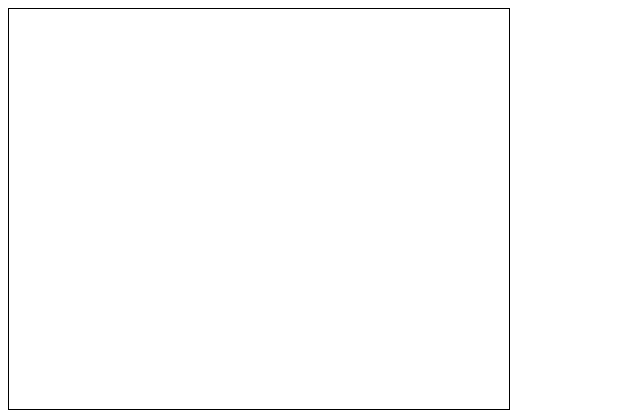
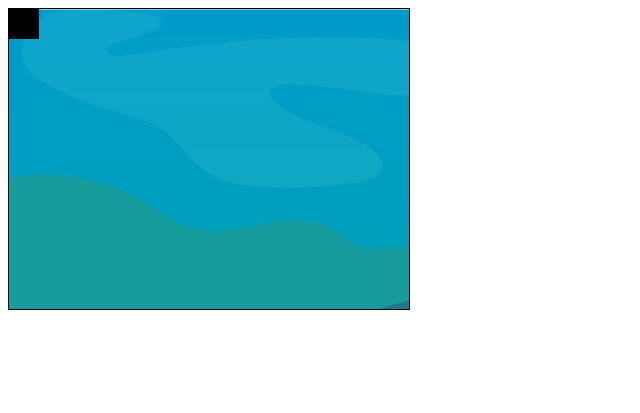
Before and after one commit to iainplimmer/box, a website: page index.html in a window 1280 px wide. Shown: the whole page, without its empty margins (0-640 px from the left). Drawn offline with Linux system fonts and the light colour scheme.

Commit message:
Basic movement and starting assets checked in before i add platforms.

```diff
--- a/index.html
+++ b/index.html
@@ -1,5 +1,6 @@
 <html>
     <head>
+        <title>Box!</title>
         <script src="./src/box.js"></script>
         <script>
             window.onload = function () {
--- a/src/box.js
+++ b/src/box.js
@@ -1,27 +1,25 @@
+
 var Box = (function() {
 
-    //  Set our constants first for the game rate and window size......
-    const refreshRateInMilliseconds = 5;
-    const canvasWidth = 500;
-    const canvasHeight = 400;
-    const leftKey = 122;    // Z
-    const righttKey = 109;  // M
+    //  Set our constants first for the game canvas size and the backgound image.
+    const CANVAS_WIDTH = 400;
+    const CANVAS_HEIGHT = 300;
 
-    //  Finally, create any common variables that are needed here that are shared thoughout the game, these are
-    //  named in uppercase so that they are more visible, i'm not just passing around functions at the moment
+    var BACKGROUND_IMAGE = new Image();
+    BACKGROUND_IMAGE.src = '/assets/background_night.jpg'; // Taken from a free site. Needs replacing!
+
+    //  Then, create any common variables that are needed here that are shared thoughout the game
     var CANVAS;
     var CTX;
-    var PLAYER;         //  Current player/paddle information
+    var PLAYER;
 
-    //  Function to call that sets up the game canvas, sets up the canvas,
-    //  the event listener and then starts the ball and the game
+    //  Entry function that needs to be made to setup the game canvas and starts the game.
     function Setup () {
         CANVAS = document.getElementById('GameCanvas');
         CTX = CANVAS.getContext("2d");
-        CANVAS.width  = canvasWidth;
-        CANVAS.height = canvasHeight;
-
-        //Start the game loop
+        CANVAS.width  = CANVAS_WIDTH;
+        CANVAS.height = CANVAS_HEIGHT;
+        PLAYER = new Player();
         Play();
     }
 
@@ -29,16 +27,22 @@ var Box = (function() {
     //  draw the ball, check for collisions, game over and then call it all again.
     function Play () {
 
-        //  Create the ball, player and wall if they are not setup
-        if (!PLAYER) {
-            PLAYER = ResetPlayer();
-        }
+        //  Set the background
+        CTX.drawImage(BACKGROUND_IMAGE, 0, 0);
 
-        console.log('playing!')
+        //  Draw the player on the canvas
+        DrawPlayer();
 
-        //  Check if the player has any lives left and that the wall is still standing
+        console.log('Playing, lets get started then.....');
+
+        //  Check if the player has any lives left and if so, let's call the next animation frame
         if (PLAYER.lives > 0) {
-            setTimeout(Play, refreshRateInMilliseconds);
+            requestAnimationFrame =
+                window.requestAnimationFrame ||
+                window.webkitRequestAnimationFrame ||
+                window.msRequestAnimationFrame ||
+                window.mozRequestAnimationFrame;
+            requestAnimationFrame(Play);
         }
     }
 
@@ -47,25 +51,47 @@ var Box = (function() {
         CTX.clearRect(0, 0, CANVAS.width, CANVAS.height);
     }
 
-    //  Let's setup the player's controls and return a player object for use in the game
-    function ResetPlayer () {
+    function DrawPlayer () {
+        CTX.fillRect(PLAYER.x,PLAYER.y,PLAYER.width,PLAYER.height);
+    }
+
+    //  Let's setup the player's controls, and return a player object for use in the game
+    function Player () {
+
+        const keyup = 119;     // w
+        const keydown = 115;    // s
+        const keyleft = 97;    // a
+        const keyright = 100;   // d
+        const keyjump = 32;     // space
 
         //  Let's listen for when the player presses keys
         document.addEventListener('keypress', function (e) {
             var key = e.which || e.keyCode;
-            if (key === leftKey && PLAYER.paddleLeft > 0) {
-                PLAYER.paddleLeft = PLAYER.paddleLeft-40;
+
+            if (key === keyup && PLAYER.y > 0) {
+                PLAYER.y = PLAYER.y - PLAYER.speed;
             }
-            else if (key === righttKey && (PLAYER.paddleLeft+PLAYER.paddleWidth) < canvasWidth) {
-                PLAYER.paddleLeft = PLAYER.paddleLeft+40;
+            else if (key === keydown && PLAYER.y < CANVAS_HEIGHT - PLAYER.height) {
+                PLAYER.y = PLAYER.y + PLAYER.speed;
+            }
+            else if (key === keyleft && PLAYER.x > 0) {
+                PLAYER.x = PLAYER.x - PLAYER.speed;
+            }
+            else if (key === keyright && PLAYER.x < CANVAS_WIDTH - PLAYER.width) {
+                PLAYER.x = PLAYER.x + PLAYER.speed;
+            }
+            else if (key === keyjump) {
+                console.log('jump');
             }
         });
 
-        //  Return the current player information
-        return {
-            score : 0,
-            lives : 3
-        };
+        this.lives = 3;
+        this.score = 0;
+        this.height = 30;
+        this.width = 30;
+        this.speed = 5;
+        this.x = 0;
+        this.y = 0;
     }
 
 
```
Also changed, not shown: assets/background_night.jpg (added).
